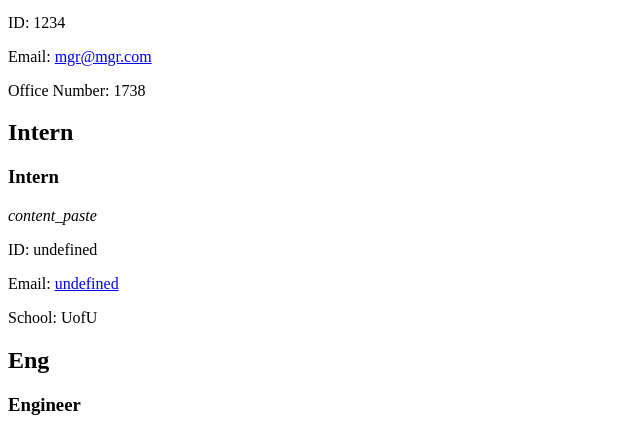
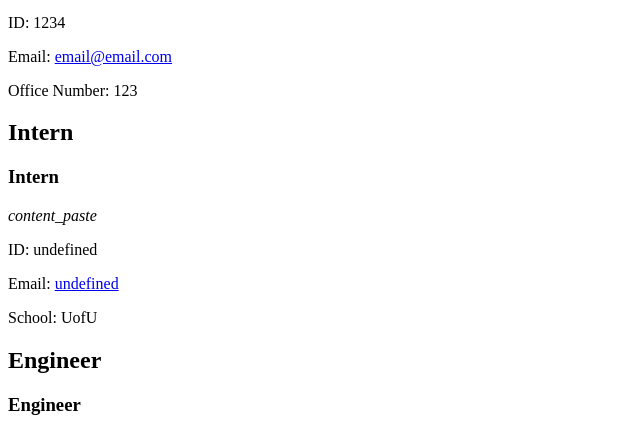
Before and after one commit to josephehayes/10-Team-Profile-Generator, a website: page dist/index.html in a window 1280 px wide. Shown: the part 154-578 px from the top of the page, without its empty margins (0-640 px from the left). Drawn offline with Linux system fonts and the light colour scheme.

Commit message:
Updated readme

```diff
--- a/dist/index.html
+++ b/dist/index.html
@@ -25,8 +25,8 @@
 
             <div class="card-body">
                 <p class="id">ID: 1234</p>
-                <p class="email">Email: <a href="mailto:mgr@mgr.com">mgr@mgr.com</a></p>
-                <p class="office">Office Number: 1738</p>
+                <p class="email">Email: <a href="mailto:email@email.com">email@email.com</a></p>
+                <p class="office">Office Number: 123</p>
             </div>
 
         <div class="card-header">
@@ -41,7 +41,7 @@
             </div>
 
         <div class="card-header">
-            <h2>Eng</h2>
+            <h2>Engineer</h2>
             <h3>Engineer</h3><i class="material-icons">content_paste</i>
             </div>
 
```
Also changed, not shown: README.md.
